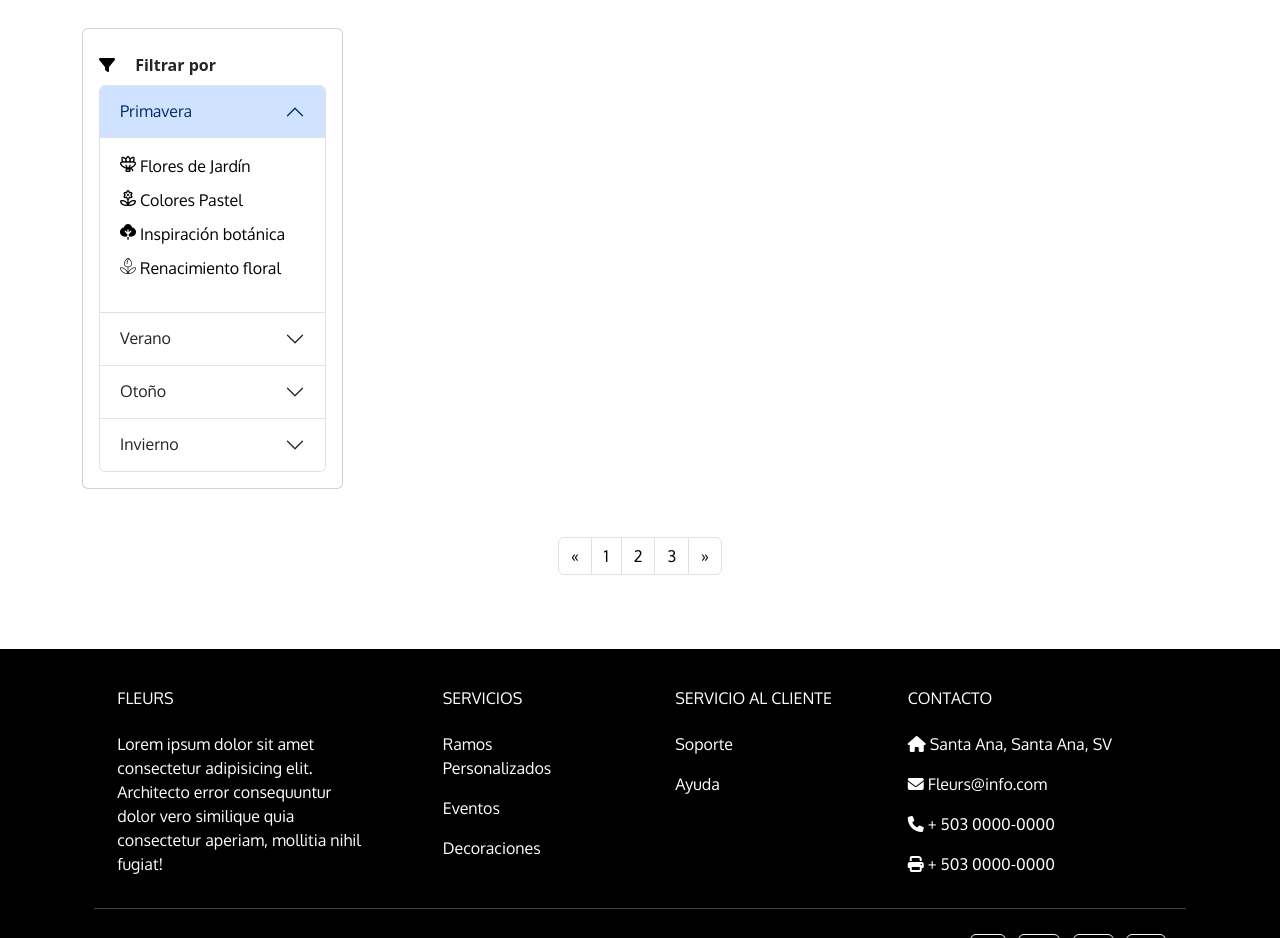
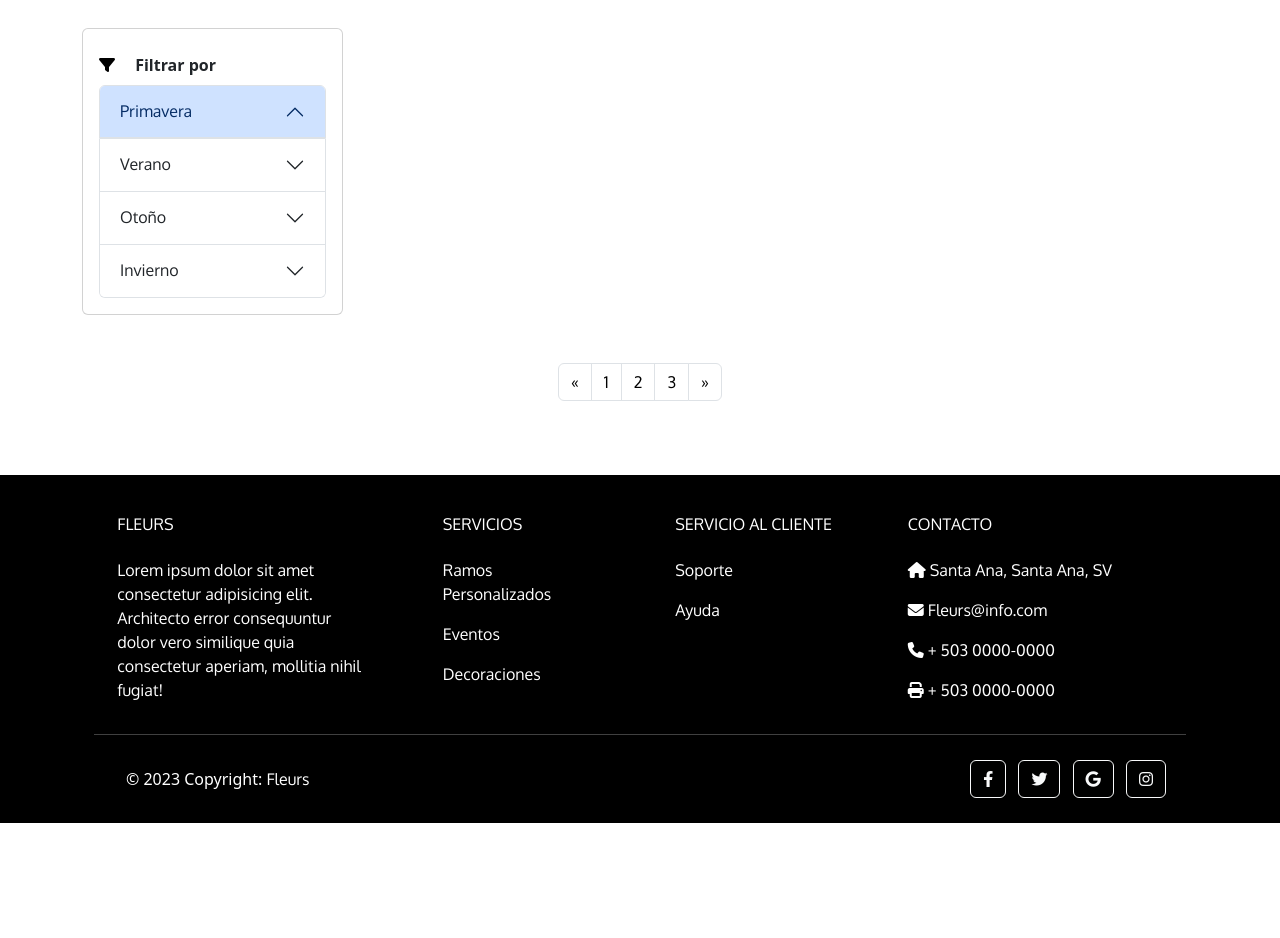
Before and after one commit to AdrianaJacobo/ParcialDWA, a plain HTML site: page catologo.html in a window 1280 px wide. Shown: the part 820-1758 px from the top of the page. After the commit the page ends 1643 px from the top, so only its background shows below. Drawn offline with nearby package versions, Linux system fonts and the light colour scheme.

Commit message:
ultimos cambios

```diff
--- a/catologo.html
+++ b/catologo.html
@@ -235,7 +235,7 @@
                   </h2>
                   <div
                     id="collapseOne"
-                    class="accordion-collapse collapse show"
+                    class="accordion-collapse collapse"
                     data-bs-parent="#accordionExample"
                   >
                     <div class="accordion-body">
```
